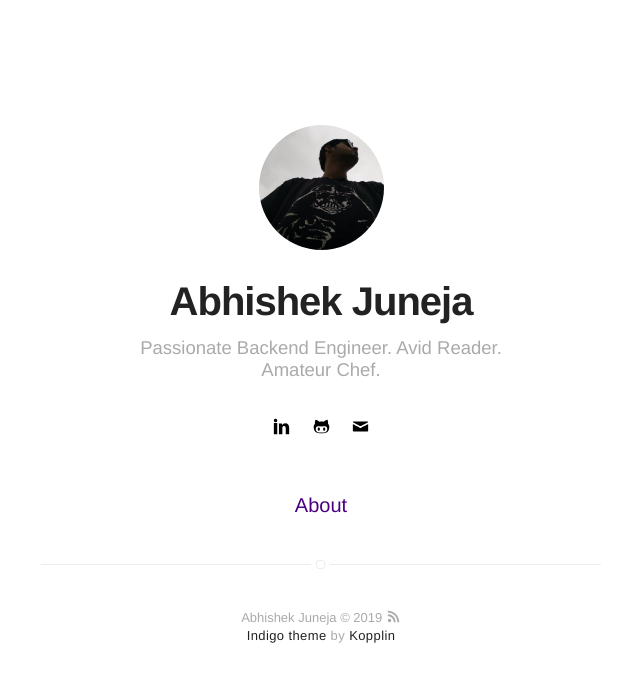
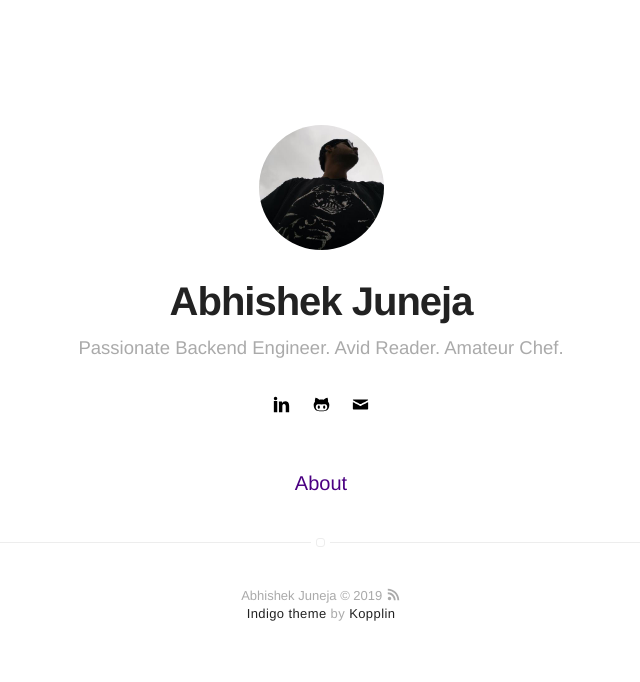
Before and after one commit to darth-dodo/darth-dodo.github.io, a Jekyll site: the page built from index.html, in a window 1280 px wide. Shown: the top 682 px of the page, without its empty margins (319-959 px from the left). Built offline with Jekyll 4.4.1, drawn with Linux system fonts in a browser that asks for light colours.

Commit message:
Update _config.yml

```diff
--- a/_config.yml
+++ b/_config.yml
@@ -13,7 +13,7 @@ resume: false
 resume-external: true
 resume-url: https://google.com/?q=my+resume
 
-url: https://darth-dodo.github.io/
+url: https://darth-dodo.github.io
 # your url: http://USERNAME.github.io
 
 permalink: /:title/
@@ -50,7 +50,7 @@ authors:
 # do you want a larger site? change the option below
 # options: [normal, large] | default: normal
 # normal = 560px / large = 810px
-width: normal
+width: large
 
 # if you don't need pagination, comment the *paginate* configs below
 paginate: 5
```
